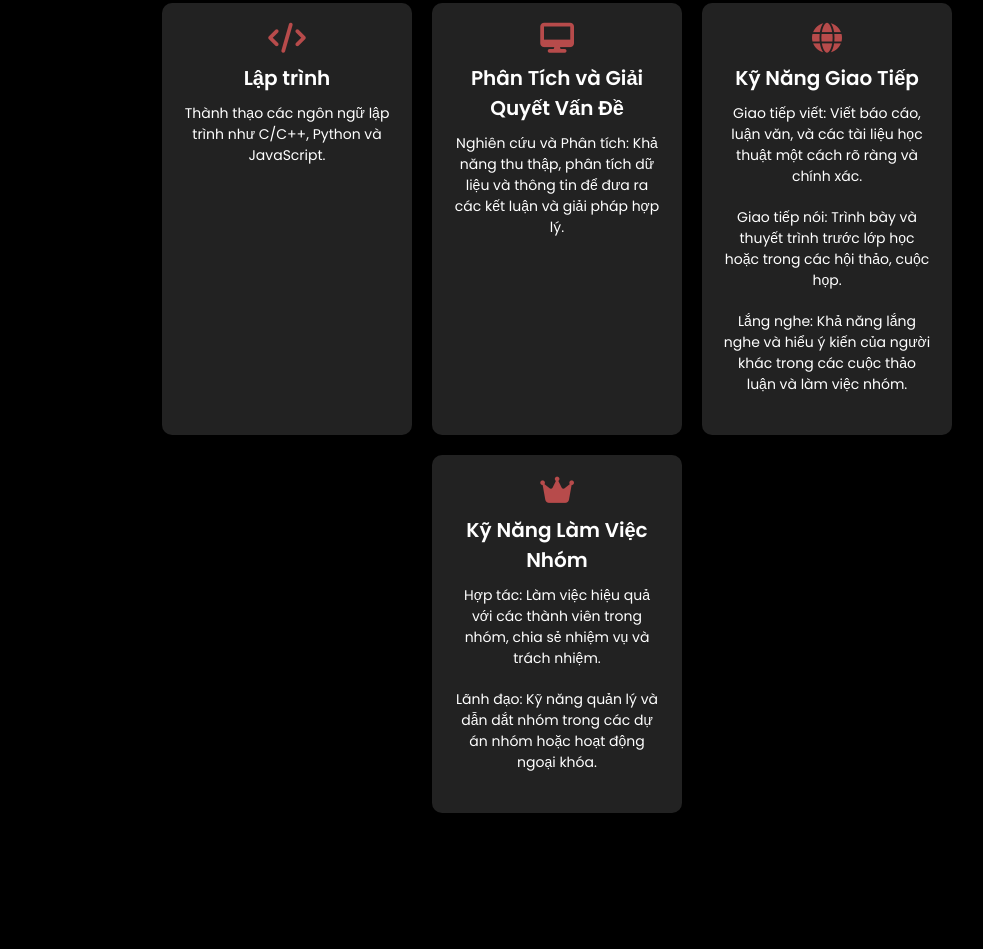
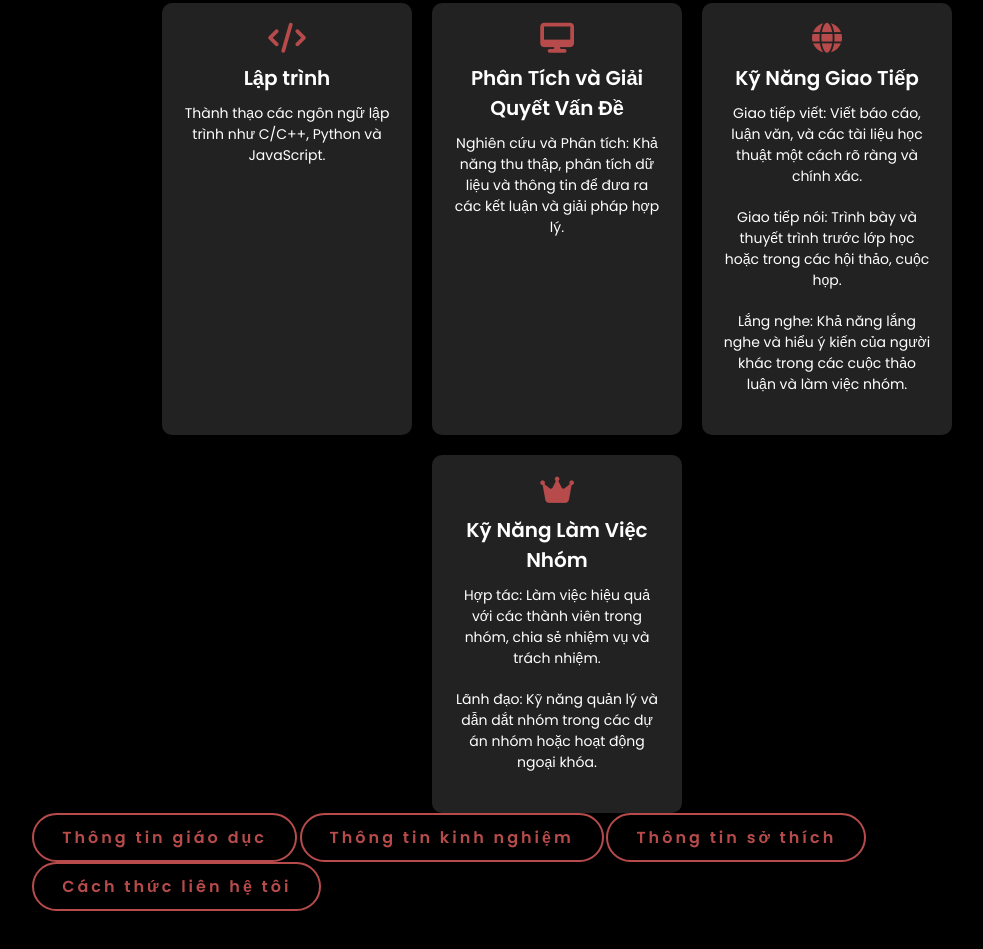
Before and after one commit to Timin-2907/votoanphu, a plain HTML site: page skills.html in a window 1280 px wide. Shown: the part 197-1146 px from the top of the page, without its empty margins (83-1066 px from the left). Before the commit the page ends 1060 px from the top, so only its background shows below. Drawn offline with Linux system fonts and the light colour scheme.

Commit message:
Upload source code

```diff
--- a/skills.html
+++ b/skills.html
@@ -47,6 +47,12 @@
                 <p>Lãnh đạo: Kỹ năng quản lý và dẫn dắt nhóm trong các dự án nhóm hoặc hoạt động ngoại khóa.</p>
             </div>
         </div>
+        <div>
+            <a href="education.html" class="btn">Thông tin giáo dục </a>
+            <a href="experience.html" class="btn">Thông tin kinh nghiệm </a>
+            <a href="interests.html" class="btn">Thông tin sở thích </a>
+            <a href="contact.html" class="btn">Cách thức liên hệ tôi </a>
+        </div>
     </section>
 </body>
 </html>
```
Also changed, not shown: education.html (+6 -0 lines), experience.html (+6 -0 lines), interests.html (+6 -0 lines).
